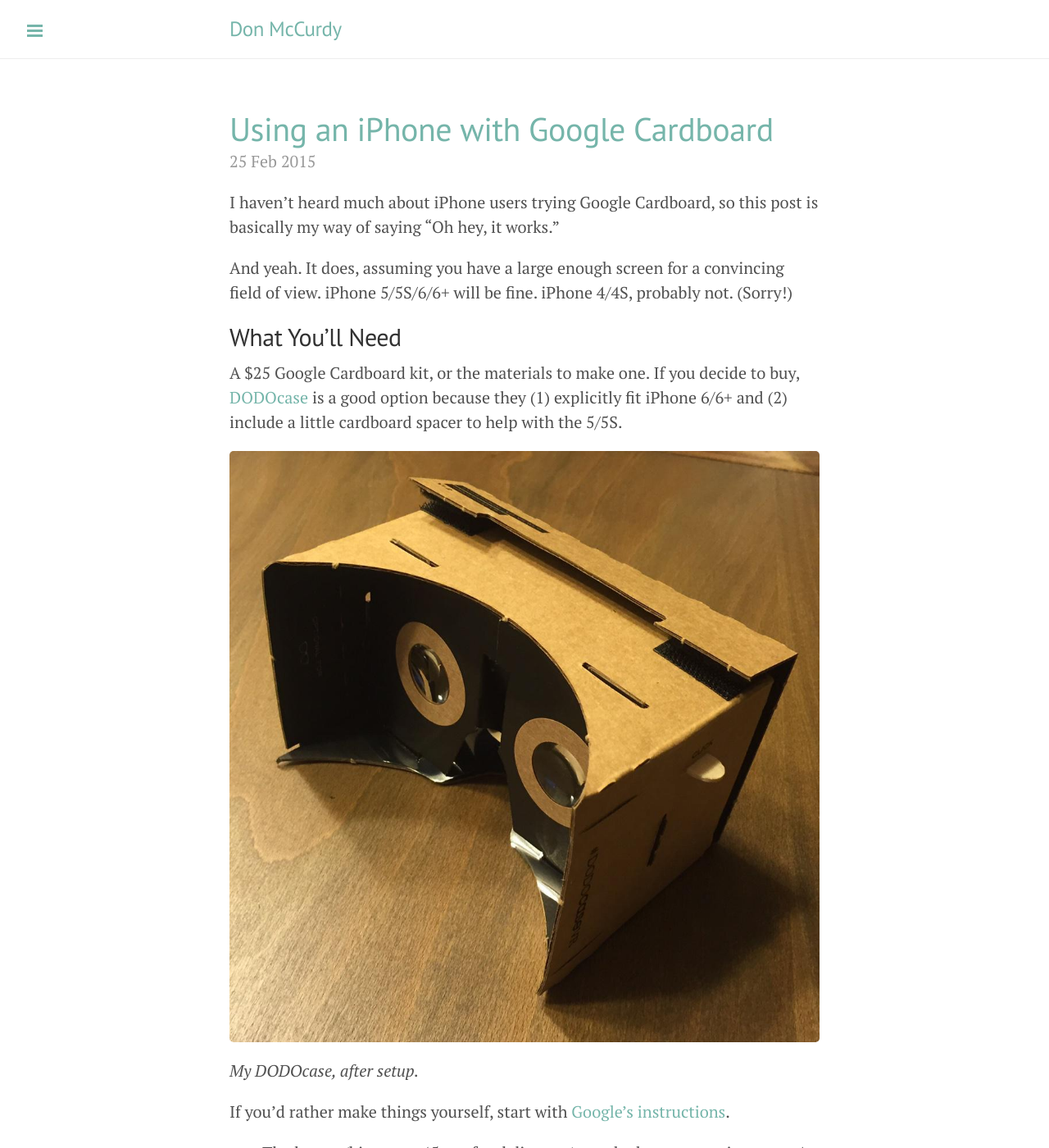
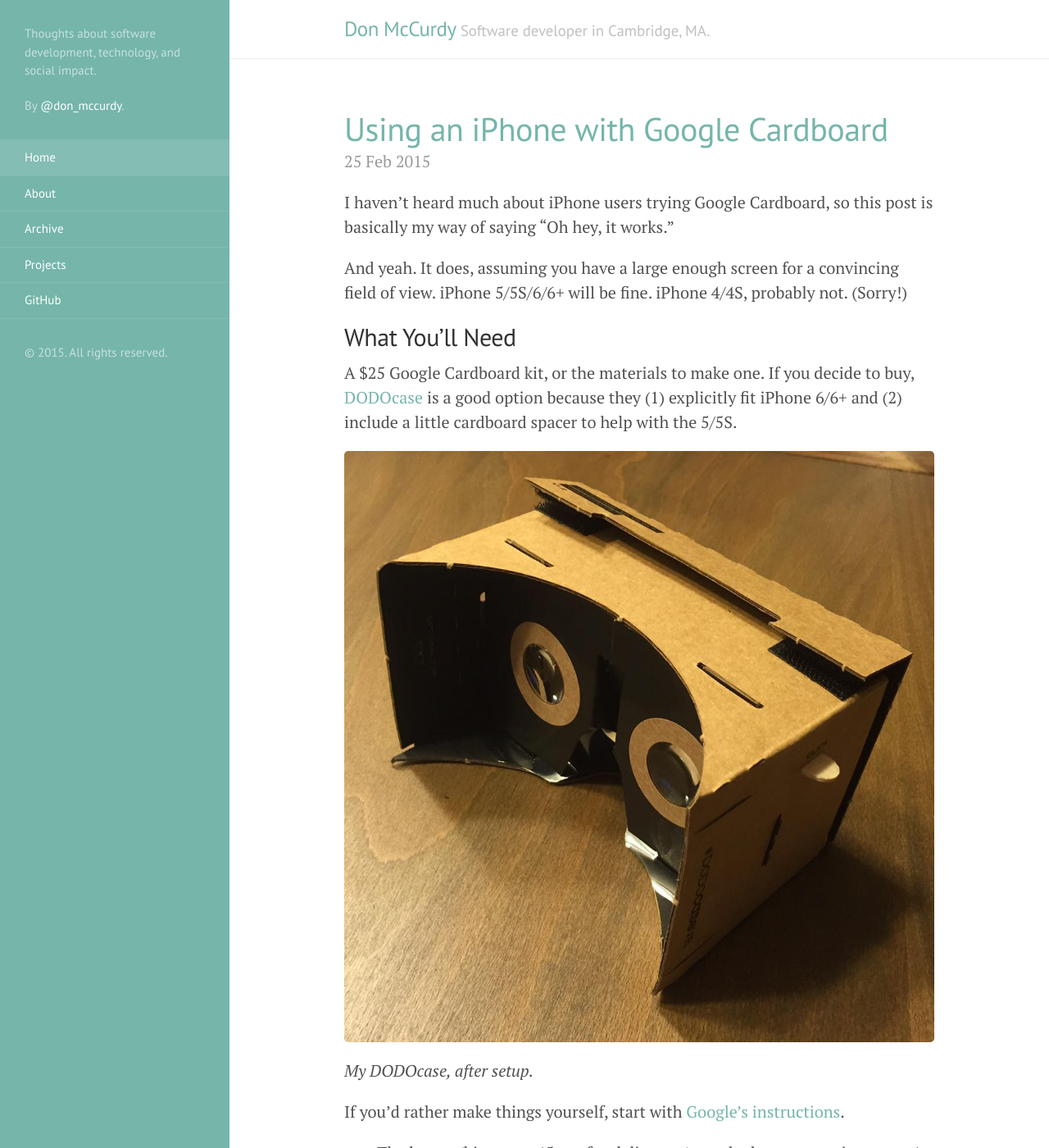
Before and after one commit to donmccurdy/blog, a Jekyll site: the page built from index.html, in a window 1280 px wide and 1400 px high. Shown: the whole window at 82% size. Built offline with Jekyll 4.4.1, drawn with Linux system fonts in a browser that asks for light colours; Markdown is read by kramdown in place of the engine named in the settings; the list of posts is cut into pages by our own code.

Commit message:
show sidebar nav permanently on main pages

```diff
--- a/_config.yml
+++ b/_config.yml
@@ -10,8 +10,8 @@ relative_permalinks: true
 
 # Setup
 title:               Don McCurdy
-tagline:
-description:         Thoughts about software development, technology, and social impact.
+tagline:             'Software developer in Cambridge, MA.'
+description:         'Thoughts about software development, technology, and social impact.'
 url:                 https://www.donmccurdy.com
 baseurl:             /
 paginate:            3
--- a/_layouts/default.html
+++ b/_layouts/default.html
@@ -3,7 +3,8 @@
 
   {% include head.html %}
 
-  <body class="theme-base-0c">
+  <body class="theme-base-0c
+    {% unless page.is_post %} sidebar-anchored {% endunless %}">
 
     {% include sidebar.html %}
 
--- a/_layouts/post.html
+++ b/_layouts/post.html
@@ -1,5 +1,6 @@
 ---
 layout: default
+is_post: true
 ---
 
 <article class="post">
--- a/public/css/lanyon.css
+++ b/public/css/lanyon.css
@@ -419,6 +419,26 @@ a.pagination-item:hover {
   color: #75b5aa;
 }
 
+/*
+ * Anchored Sidebar
+ *
+ * On main pages, show navigation permanently.
+ */
+
+@media (min-width: 48em) {
+  .sidebar-anchored .sidebar-toggle {
+    display: none;
+  }
+  .sidebar-anchored .wrap {
+    width: calc(100% - 14rem);
+    margin-left: 14rem;
+  }
+  .sidebar-anchored .sidebar {
+    left: 0;
+    z-index: 10;
+    visibility: visible;
+  }
+}
 
 /*
  * Custom
```
